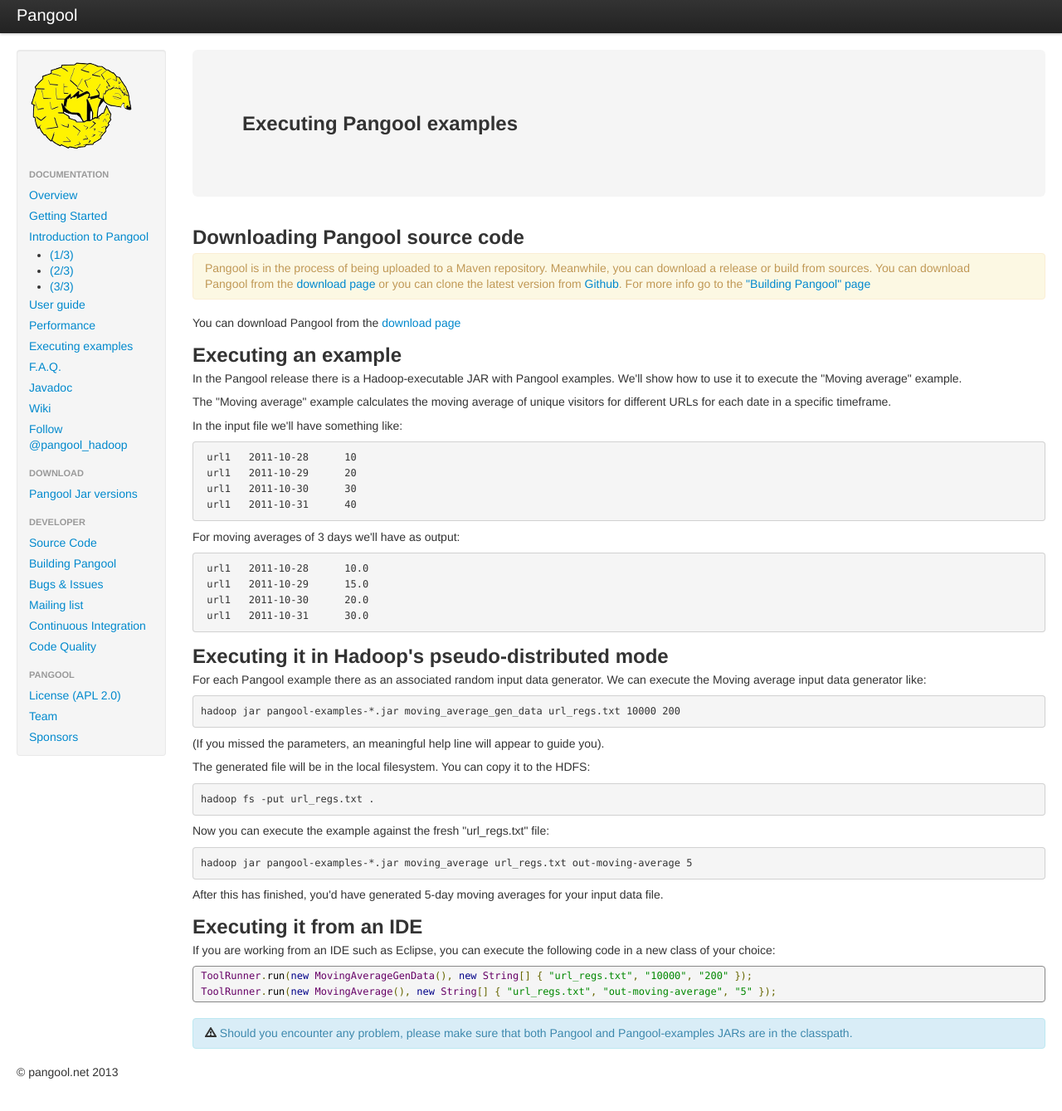
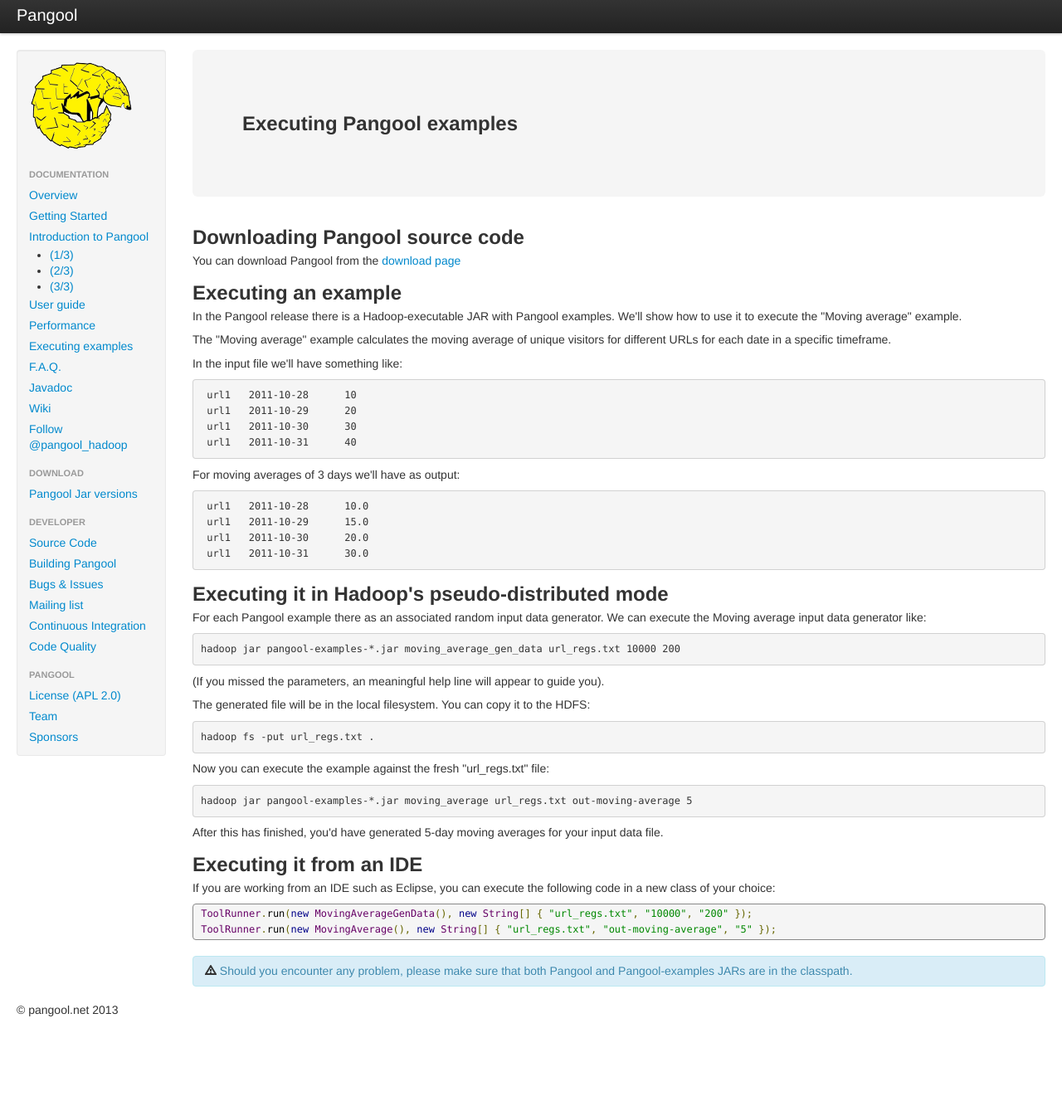
Before and after one commit to datasalt/pangool, a Jekyll site: the page built from executing_examples.html, in a window 1280 px wide and 1352 px high. Shown: the top 1339 px of the window at 83% size. Built offline with Jekyll 4.4.1, drawn with Linux system fonts in a browser that asks for light colours; nearby versions of some CDN libraries; Markdown is read by kramdown in place of the engine named in the settings; comment, search, counter and statistics services are not loaded.

Commit message:
Borrar warning. .

```diff
--- a/executing_examples.html
+++ b/executing_examples.html
@@ -10,12 +10,6 @@
 </div>
 
 <h2>Downloading Pangool source code</h2>
-
-<div class="alert">
-Pangool is in the process of being uploaded to a Maven repository. Meanwhile, you can download a release or build from sources. You can download Pangool from the
-<a href="https://github.com/datasalt/pangool/downloads">download page</a>
-or you can clone the latest version from <a href="https://github.com/datasalt">Github</a>. For more info go to the <a href='build.html'>"Building Pangool" page</a>
-</div>
 
 <p>
 You can download Pangool from the
```
